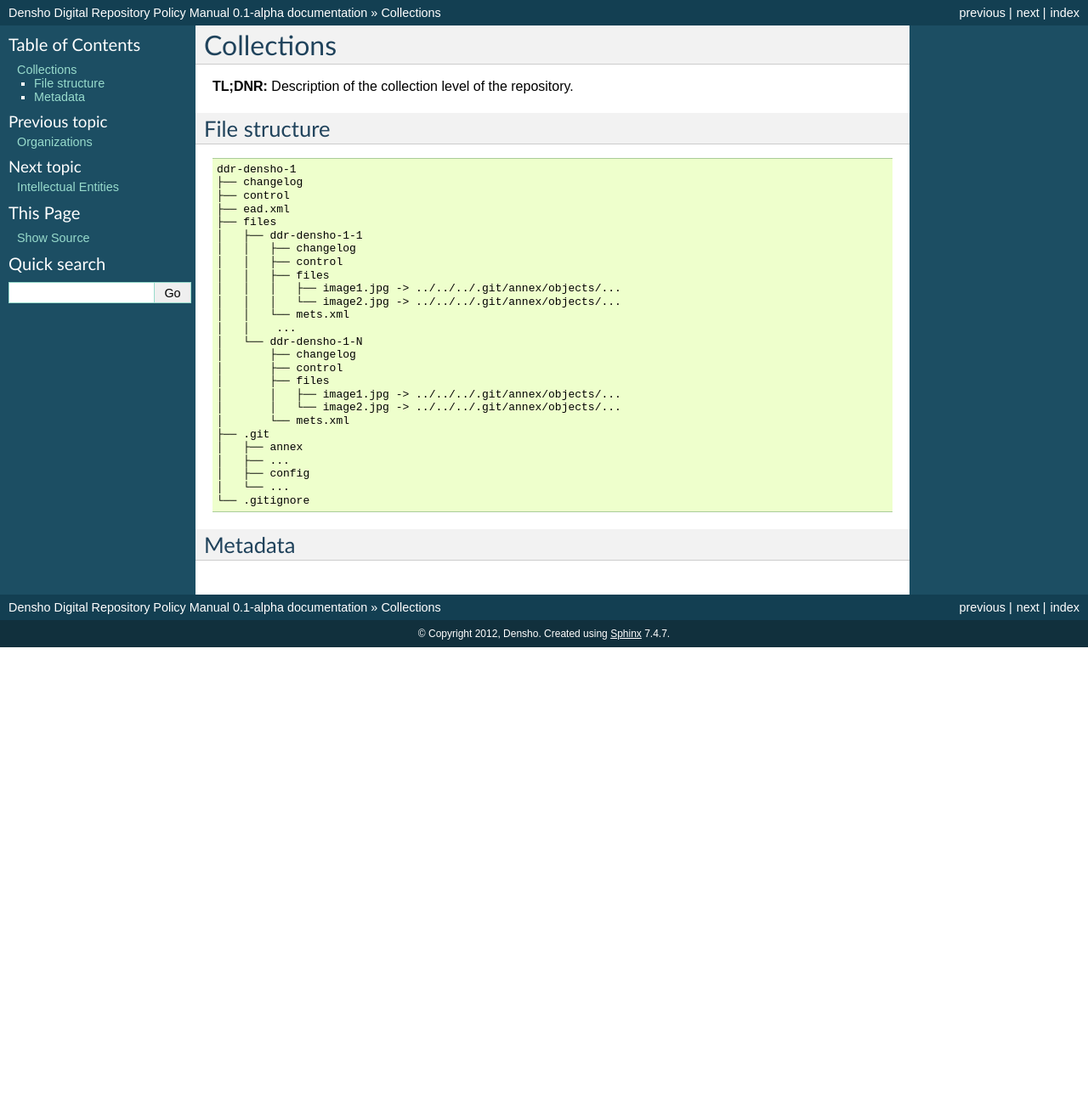
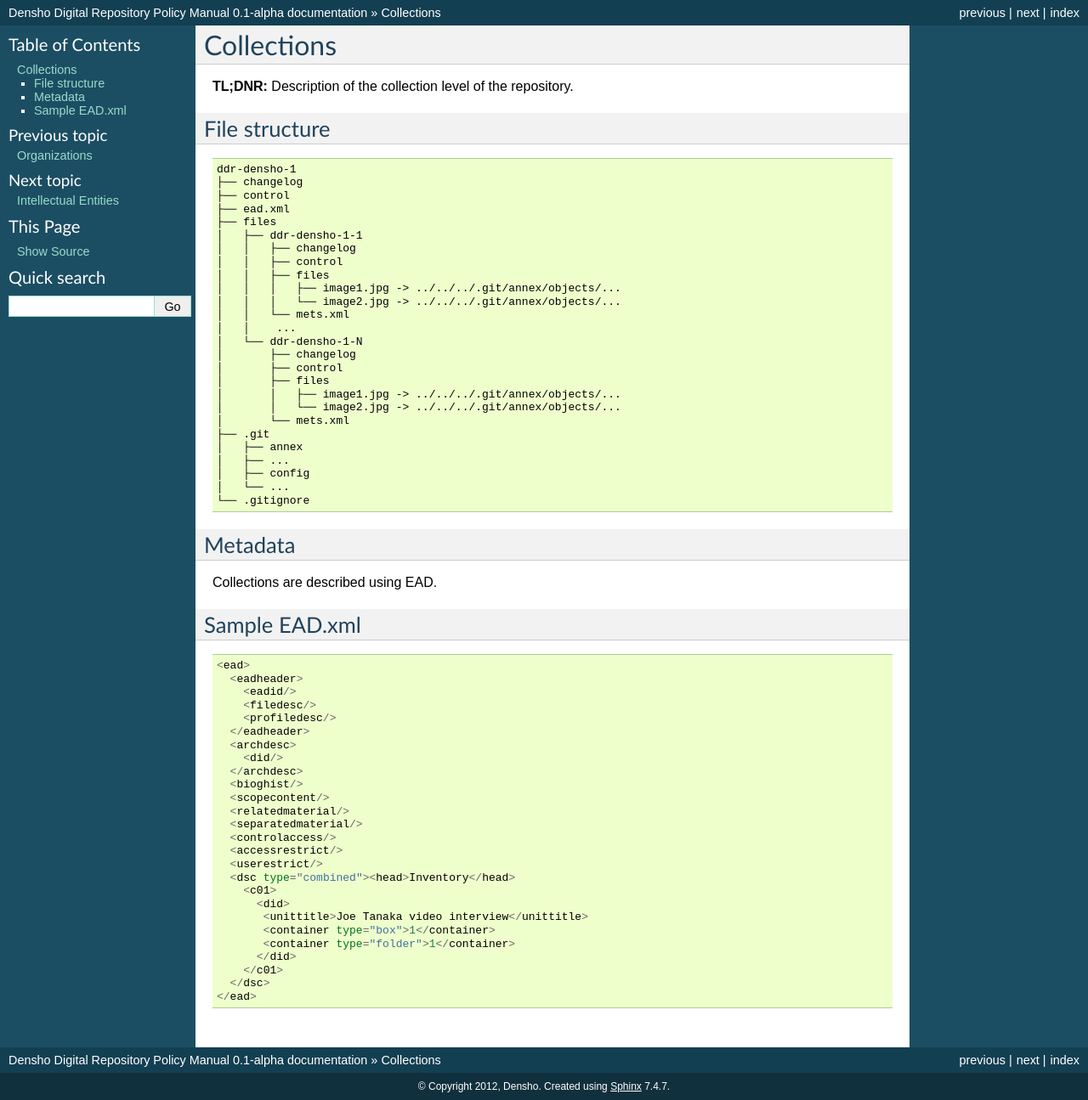
Before and after one commit to denshoproject/ddr-manual, a Sphinx documentation site: the page built from source/structure/collections.rst, in a window 1280 px wide. Shown: the whole page at 85% size. Built offline with Sphinx 7.4.7, drawn with Linux system fonts in a browser that asks for light colours; pages that are not in the unit, such as notebooks, are missing from menus; before the commit the page ends 900 px from its top, so only the background shows below that.

Commit message:
sample EAD.xml

```diff
--- a/source/structure/collections.rst
+++ b/source/structure/collections.rst
@@ -40,3 +40,38 @@ File structure
 
 Metadata
 --------
+
+Collections are described using EAD.
+
+
+Sample EAD.xml
+--------------
+
+::
+
+    <ead>
+      <eadheader>
+        <eadid/>
+        <filedesc/>
+        <profiledesc/>
+      </eadheader>
+      <archdesc>
+        <did/>
+      </archdesc>
+      <bioghist/>
+      <scopecontent/>
+      <relatedmaterial/>
+      <separatedmaterial/>
+      <controlaccess/>
+      <accessrestrict/>
+      <userestrict/>
+      <dsc type="combined"><head>Inventory</head>
+        <c01>
+          <did>
+           <unittitle>Joe Tanaka video interview</unittitle>
+           <container type="box">1</container>
+           <container type="folder">1</container>
+          </did>
+        </c01>
+      </dsc>
+    </ead>
```
